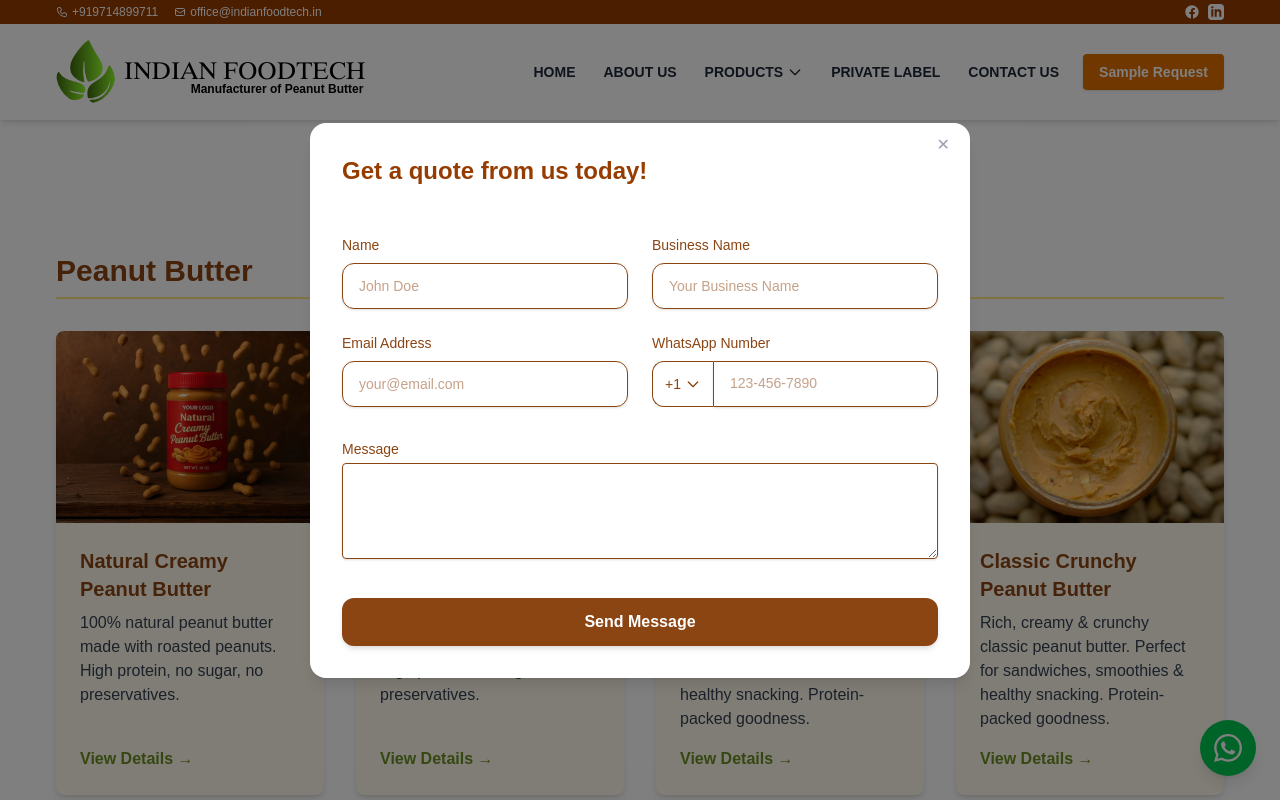
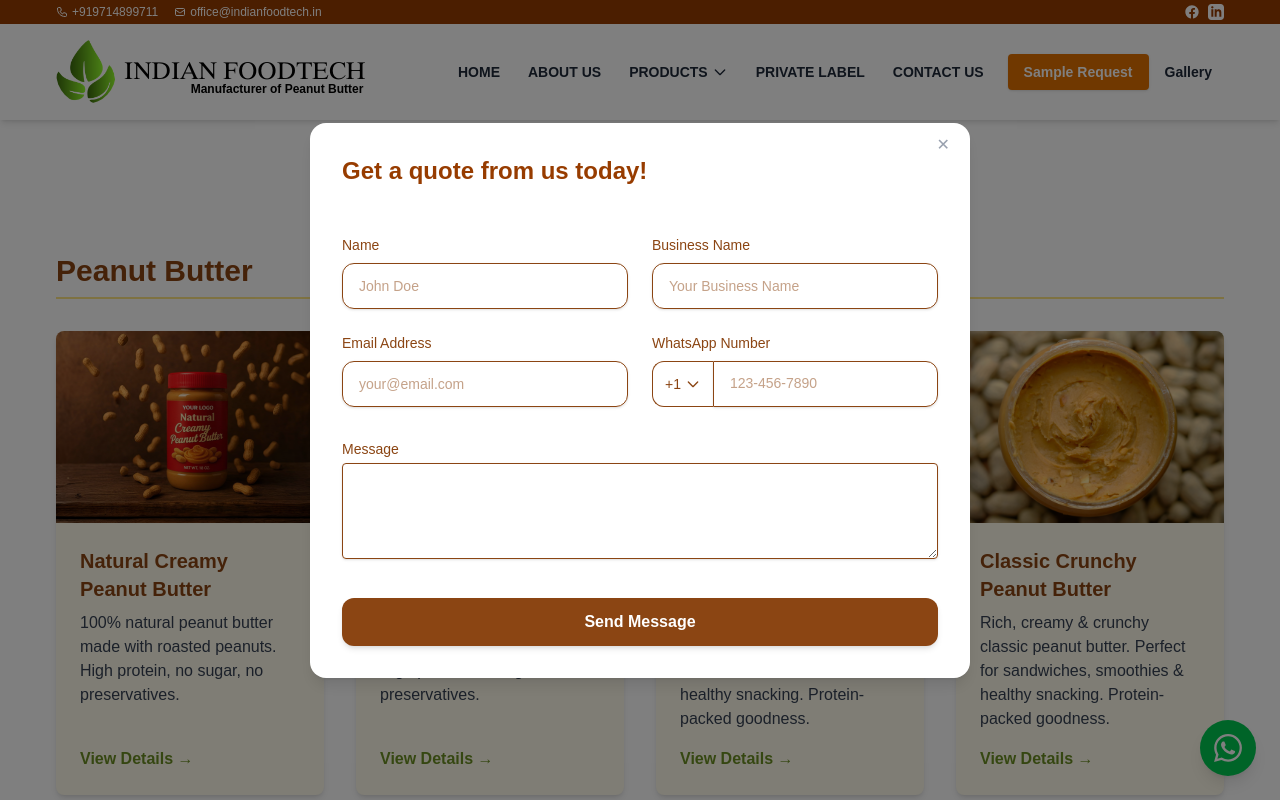
Before and after one commit to Infinius-Tech/IFT, a Next.js app: page /products#spred in a window 1280 px wide. Shown: the top 800 px of the page. Built offline with nearby package versions, Linux system fonts and the light colour scheme.

Commit message:
Add Gallery

```diff
--- a/src/components/Footer/Footer.js
+++ b/src/components/Footer/Footer.js
@@ -8,6 +8,7 @@ const navLinks = [
   { id: 2, title: 'Products', path: "/products" },
   { id: 3, title: 'Private Label', path: "/private-label" },
   { id: 4, title: 'Contact Us', path: "/contact" },
+  { id: 5, title: 'Gallery', path: "/gallery" },
 ];
 
 export default function Footer() {
--- a/src/components/Header/Header.js
+++ b/src/components/Header/Header.js
@@ -318,6 +318,7 @@ const navLinks = [
   { id: 4, title: 'PRIVATE LABEL', path: "/private-label" },
   { id: 5, title: 'CONTACT US', path: "/contact" },
   { id: 6, title: 'Sample Request', path: "#sample-request-form", isModal: true, isCta: true },
+  { id: 7, title: 'Gallery', path: "/gallery" },
 ];
 
 // Product dropdown options
```
